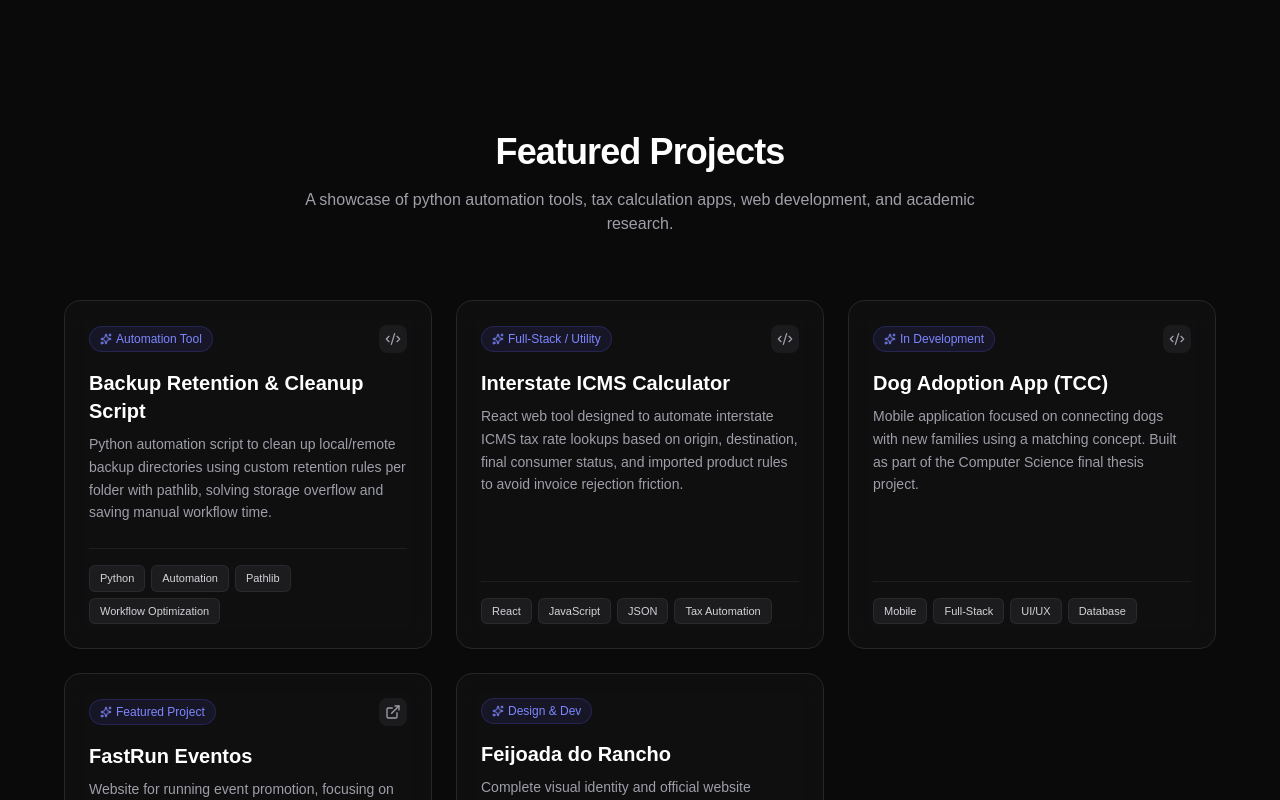
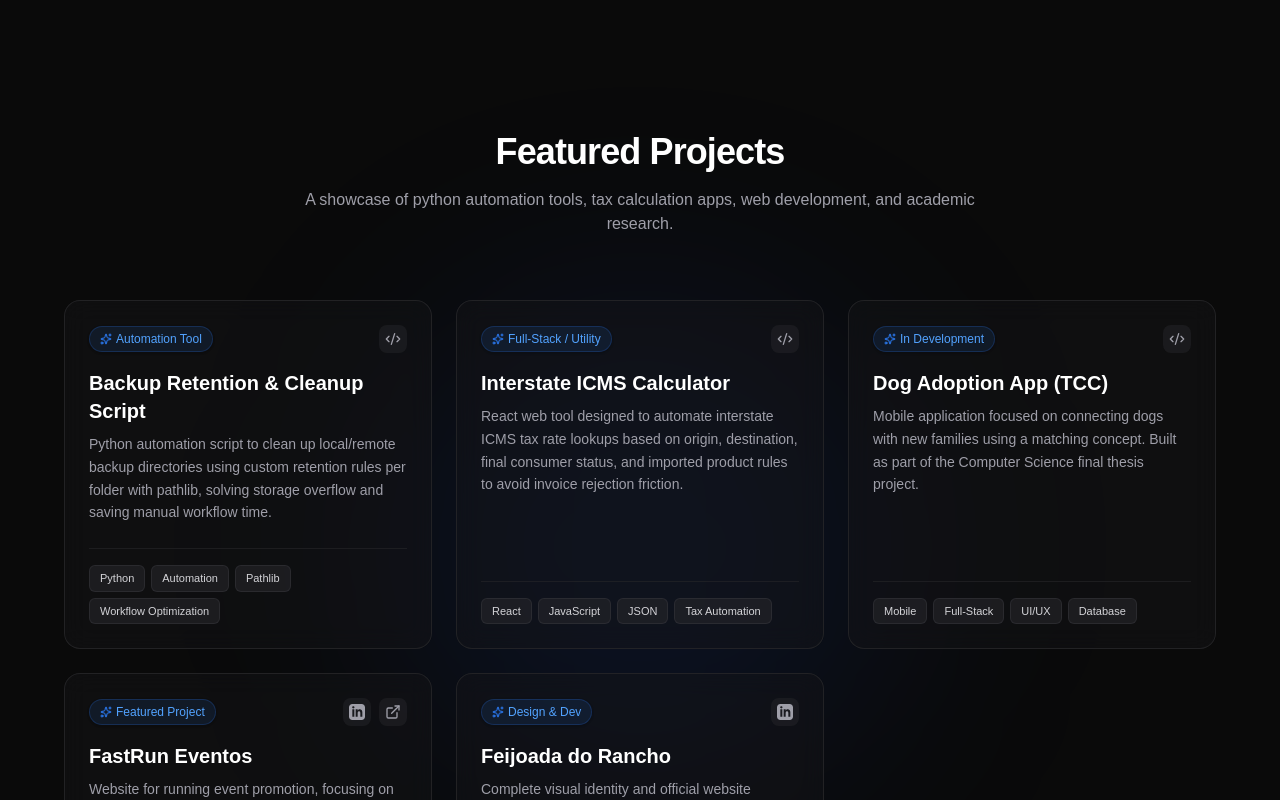
Before and after one commit to IsabellaCrippa/Isabella-s-Portfolio, a Next.js app: page / in a window 1280 px wide. Shown: the part 2860-3660 px from the top of the page. Built offline with nearby package versions, Linux system fonts and the light colour scheme.

Commit message:
add the projet links

```diff
--- a/src/components/Projects.tsx
+++ b/src/components/Projects.tsx
@@ -35,6 +35,7 @@ export default function Projects() {
             description: t.projects.backup.description,
             tags: ["Python", "Automation", "Pathlib", "Workflow Optimization"],
             link: null,
+            linkedin: null,
             github: "https://github.com/IsabellaCrippa/Backup-Retention-Cleanup-Script",
             highlight: t.projects.backup.highlight,
         },
@@ -43,6 +44,7 @@ export default function Projects() {
             description: t.projects.icms.description,
             tags: ["React", "JavaScript", "JSON", "Tax Automation"],
             link: null,
+            linkedin: null,
             github: "https://github.com/IsabellaCrippa/Interstate-ICMS-Tax-on-the-Circulation-of-Goods-and-Services-Calculator",
             highlight: t.projects.icms.highlight,
         },
@@ -51,6 +53,7 @@ export default function Projects() {
             description: t.projects.dogApp.description,
             tags: ["Mobile", "Full-Stack", "UI/UX", "Database"],
             link: null,
+            linkedin: null,
             github: "https://github.com/IsabellaCrippa",
             highlight: t.projects.dogApp.highlight,
         },
@@ -59,6 +62,7 @@ export default function Projects() {
             description: t.projects.fastRun.description,
             tags: ["WordPress", "HTML5", "CSS3", "JavaScript"],
             link: "https://www.fastruneventos.com.br",
+            linkedin: "https://www.linkedin.com/posts/isabella-crippa-7566b62ba_projeto-fastrun-no-ar-nos-%C3%BAltimos-dias-activity-7350332902217269248-KbNa?utm_source=share&utm_medium=member_desktop&rcm=ACoAAEyiT7IBy5MOVbxru6-9R3_Sl41MfDS0210",
             github: null,
             highlight: t.projects.fastRun.highlight,
         },
@@ -67,6 +71,7 @@ export default function Projects() {
             description: t.projects.feijoada.description,
             tags: ["Branding", "UI/UX", "Photoshop", "Web Design"],
             link: null,
+            linkedin: "https://www.linkedin.com/posts/isabella-crippa-7566b62ba_a-realiza%C3%A7%C3%A3o-do-meu-primeiro-projeto-completo-activity-7332476139103301632-dWnq?utm_source=share&utm_medium=member_desktop&rcm=ACoAAEyiT7IBy5MOVbxru6-9R3_Sl41MfDS0210",
             github: null,
             highlight: t.projects.feijoada.highlight,
         },
@@ -74,7 +79,10 @@ export default function Projects() {
 
     return (
         <section id="projects" className="py-24 px-4 bg-background text-foreground transition-colors relative overflow-hidden">
-            <div className="max-w-6xl mx-auto">
+            {/* Detalhes sutis em azul no fundo para iluminar a seção */}
+            <div className="absolute top-1/2 left-1/2 -translate-x-1/2 -translate-y-1/2 w-[500px] h-[500px] bg-blue-500/5 dark:bg-blue-600/10 blur-[120px] rounded-full pointer-events-none" />
+
+            <div className="max-w-6xl mx-auto relative z-10">
 
                 {/* Section Header */}
                 <motion.div
@@ -104,12 +112,15 @@ export default function Projects() {
                         <motion.div
                             key={index}
                             variants={itemVariants}
-                            className="p-6 rounded-2xl border border-zinc-200 dark:border-zinc-800 bg-white dark:bg-zinc-900/40 backdrop-blur-md hover:border-zinc-300 dark:hover:border-zinc-700 transition-all flex flex-col justify-between group shadow-sm dark:shadow-none"
+                            className="p-6 rounded-2xl border border-zinc-200 dark:border-zinc-800/80 bg-white/80 dark:bg-zinc-900/40 backdrop-blur-md hover:border-blue-500/40 dark:hover:border-blue-500/50 transition-all flex flex-col justify-between group shadow-sm dark:shadow-none relative overflow-hidden"
                         >
-                            <div>
+                            {/* Brilho sutil azul ao passar o mouse no card */}
+                            <div className="absolute inset-0 bg-gradient-to-br from-blue-500/0 via-transparent to-blue-500/5 opacity-0 group-hover:opacity-100 transition-opacity pointer-events-none" />
+
+                            <div className="relative z-10">
                                 <div className="flex items-center justify-between mb-4">
-                                    <span className="text-xs font-medium px-2.5 py-1 rounded-full bg-indigo-50 dark:bg-indigo-500/10 text-indigo-600 dark:text-indigo-400 border border-indigo-200 dark:border-indigo-500/20 flex items-center gap-1">
-                                        <Sparkles className="h-3 w-3" />
+                                    <span className="text-xs font-medium px-2.5 py-1 rounded-full bg-blue-50 dark:bg-blue-500/10 text-blue-600 dark:text-blue-400 border border-blue-200 dark:border-blue-500/20 flex items-center gap-1 shadow-sm">
+                                        <Sparkles className="h-3 w-3 text-blue-500" />
                                         {project.highlight}
                                     </span>
 
@@ -119,10 +130,23 @@ export default function Projects() {
                                                 href={project.github}
                                                 target="_blank"
                                                 rel="noopener noreferrer"
-                                                className="text-zinc-500 dark:text-zinc-400 hover:text-zinc-900 dark:hover:text-white transition-colors p-1.5 rounded-lg bg-zinc-100 dark:bg-zinc-800/50 hover:bg-zinc-200 dark:hover:bg-zinc-800"
+                                                className="text-zinc-500 dark:text-zinc-400 hover:text-blue-600 dark:hover:text-blue-400 transition-colors p-1.5 rounded-lg bg-zinc-100 dark:bg-zinc-800/50 hover:bg-blue-50 dark:hover:bg-zinc-800"
                                                 aria-label="GitHub Repository"
                                             >
                                                 <Code2 className="h-4 w-4" />
+                                            </a>
+                                        )}
+                                        {project.linkedin && (
+                                            <a
+                                                href={project.linkedin}
+                                                target="_blank"
+                                                rel="noopener noreferrer"
+                                                className="text-zinc-500 dark:text-zinc-400 hover:text-blue-600 dark:hover:text-blue-400 transition-colors p-1.5 rounded-lg bg-zinc-100 dark:bg-zinc-800/50 hover:bg-blue-50 dark:hover:bg-zinc-800"
+                                                aria-label="LinkedIn Post"
+                                            >
+                                                <svg className="h-4 w-4 fill-current" viewBox="0 0 24 24">
+                                                    <path d="M19 0h-14c-2.761 0-5 2.239-5 5v14c0 2.761 2.239 5 5 5h14c2.762 0 5-2.239 5-5v-14c0-2.761-2.238-5-5-5zm-11 19h-3v-11h3v11zm-1.5-12.268c-.966 0-1.75-.79-1.75-1.764s.784-1.764 1.75-1.764 1.75.79 1.75 1.764-.783 1.764-1.75 1.764zm13.5 12.268h-3v-5.604c0-3.368-4-3.113-4 0v5.604h-3v-11h3v1.765c1.396-2.586 7-2.777 7 2.476v6.759z"/>
+                                                </svg>
                                             </a>
                                         )}
                                         {project.link && (
@@ -130,7 +154,7 @@ export default function Projects() {
                                                 href={project.link}
                                                 target="_blank"
                                                 rel="noopener noreferrer"
-                                                className="text-zinc-500 dark:text-zinc-400 hover:text-zinc-900 dark:hover:text-white transition-colors p-1.5 rounded-lg bg-zinc-100 dark:bg-zinc-800/50 hover:bg-zinc-200 dark:hover:bg-zinc-800"
+                                                className="text-zinc-500 dark:text-zinc-400 hover:text-blue-600 dark:hover:text-blue-400 transition-colors p-1.5 rounded-lg bg-zinc-100 dark:bg-zinc-800/50 hover:bg-blue-50 dark:hover:bg-zinc-800"
                                                 aria-label="Live Website"
                                             >
                                                 <ExternalLink className="h-4 w-4" />
@@ -139,7 +163,7 @@ export default function Projects() {
                                     </div>
                                 </div>
 
-                                <h3 className="text-xl font-semibold text-zinc-900 dark:text-white mb-2 group-hover:text-indigo-600 dark:group-hover:text-indigo-300 transition-colors">
+                                <h3 className="text-xl font-semibold text-zinc-900 dark:text-white mb-2 group-hover:text-blue-600 dark:group-hover:text-blue-400 transition-colors">
                                     {project.title}
                                 </h3>
                                 <p className="text-xs sm:text-sm text-zinc-600 dark:text-zinc-400 mb-6 font-light leading-relaxed">
@@ -147,11 +171,11 @@ export default function Projects() {
                                 </p>
                             </div>
 
-                            <div className="flex flex-wrap gap-1.5 pt-4 border-t border-zinc-100 dark:border-zinc-800/60">
+                            <div className="flex flex-wrap gap-1.5 pt-4 border-t border-zinc-100 dark:border-zinc-800/60 relative z-10">
                                 {project.tags.map((tag, tagIndex) => (
                                     <span
                                         key={tagIndex}
-                                        className="px-2.5 py-1 rounded-md text-[11px] font-medium bg-zinc-100 dark:bg-zinc-800/60 text-zinc-700 dark:text-zinc-300 border border-zinc-200 dark:border-zinc-700/40"
+                                        className="px-2.5 py-1 rounded-md text-[11px] font-medium bg-zinc-100 dark:bg-zinc-800/60 text-zinc-700 dark:text-zinc-300 border border-zinc-200 dark:border-zinc-700/40 group-hover:border-blue-500/20 transition-colors"
                                     >
                                         {tag}
                                     </span>
```
